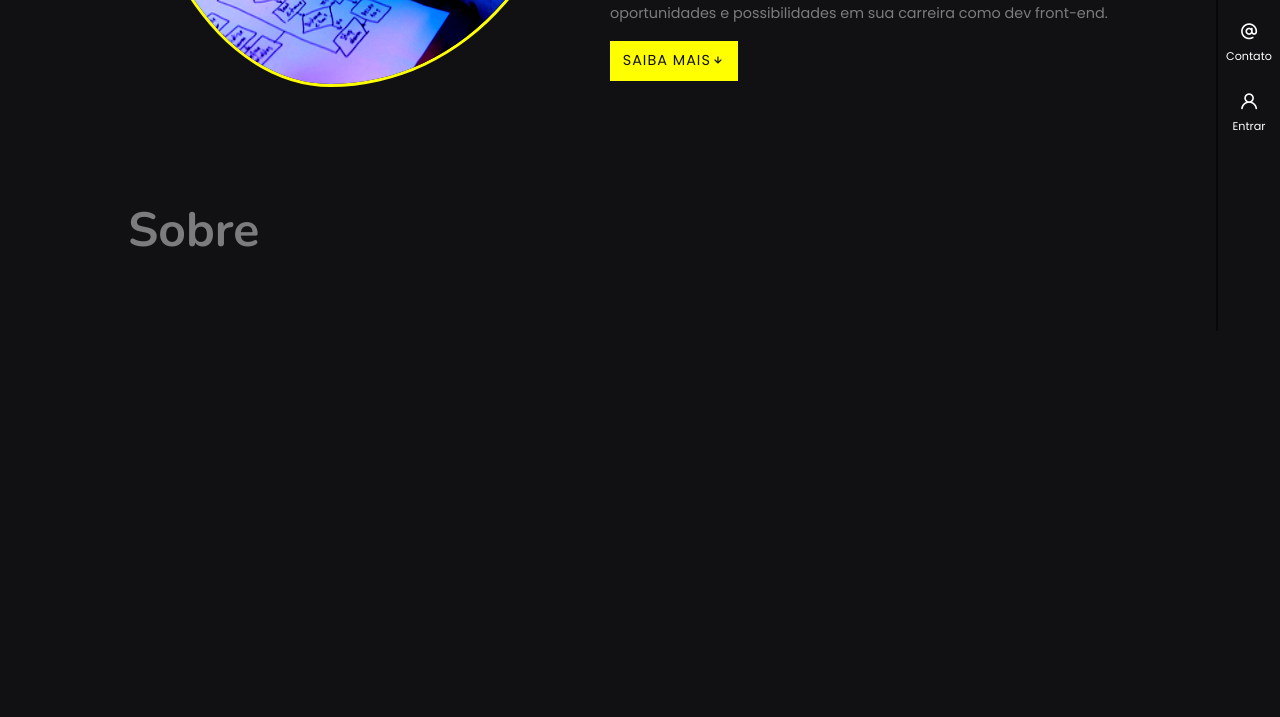
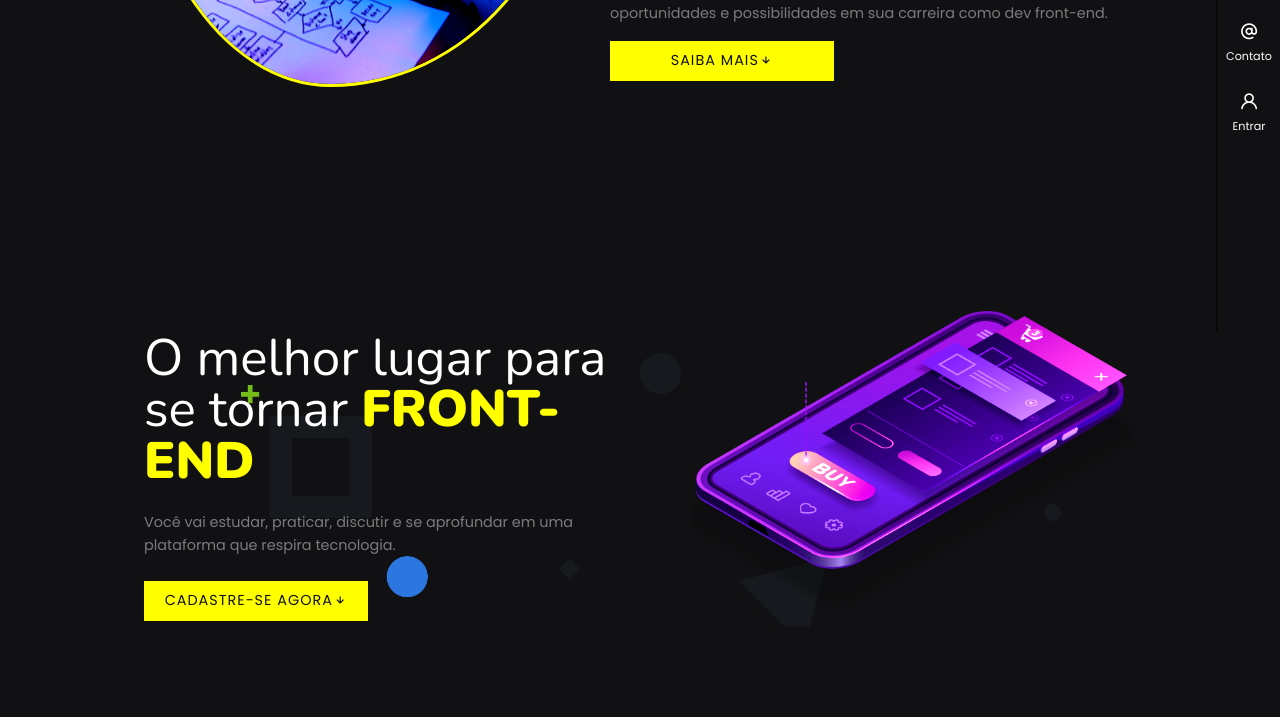
Before and after one commit to dev-marcioreis/study, a plain HTML site: page index.html in a window 1280 px wide. Shown: the part 523-1240 px from the top of the page. Drawn offline with nearby package versions, Linux system fonts and the light colour scheme.

Commit message:
About section

```diff
--- a/assets/css/style.css
+++ b/assets/css/style.css
@@ -63,6 +63,7 @@ body {
   color: var(--color-text);
   line-height: var(--line-height);
   font-size: var(--font-size);
+  overflow-x: hidden;
 }
 ::-webkit-scrollbar {
   width: .5rem;
@@ -105,9 +106,31 @@ img {
   display: block;
 }
 
+.btn {
+  width: 14rem;
+  height: 2.5rem;
+  background: var(--color-yellow);
+  display: flex;
+  align-items: center;
+  justify-content: center;
+  cursor: pointer;
+  transition: var(--transition);
+}
+.btn:hover {
+  transform: scale(1.05);
+}
+.btn span {
+  color: var(--color-black);
+  text-transform: uppercase;
+  letter-spacing: 1px;
+}
+.btn i {
+  color: var(--color-black);
+}
+
 
 /*==========Média Query Tablet==========*/
-@media (max-width: 1024px) {
+@media (max-width: 992px) {
   .container{
       width: var(--container-md);
   }
@@ -377,36 +400,74 @@ img {
 .text__container p {
   margin-block-end: 1rem;
 }
-.home__btn {
-  width: 8rem;
-  height: 2.5rem;
-  background: var(--color-yellow);
+
+/*==========About==========*/
+.about {
+  min-height: 100vh;
+  margin-block-start: 15rem;
+}
+.about__container {
   display: flex;
   align-items: center;
-  justify-content: center;
-  cursor: pointer;
+  justify-content: space-between;
+  background-image: url('../images/about-bg.png');
+  background-size: cover;
+  background-position: center;
+  background-repeat: no-repeat;
+}
+.about__text {
+  display: flex;
+  align-items: flex-start;
+  flex-direction: column;
+  padding: 0 1rem;
+}
+.about__text h2 {
+  font-size: 3.2rem;
+  line-height: 1;
+  color: var(--color-white);
+  font-weight: 100;
+  margin-block-end: 1.5rem;
+}
+.about__text h2 span {
+  font-family: var(--font-title);
+  font-weight: 900;
+  color: var(--color-yellow);
+  text-transform: uppercase;
+}
+.about__text p {
+  margin-block-end: 1.5rem;
+}
+.home__image {
+  padding: 0 1rem;
+}
+.home__image img {
+  width: 35vw;
+  filter: brightness(1.2) contrast(1.2);
   transition: var(--transition);
+  animation: float 4s linear infinite;
 }
-.home__btn:hover {
-  transform: scale(1.05);
-}
-.home__btn span {
-  color: var(--color-black);
-  text-transform: uppercase;
-  letter-spacing: 1px;
-}
-.home__btn i {
-  color: var(--color-black);
+
+/*==========Animation==========*/
+@keyframes float {
+  0%, 100% {
+    transform: translateY(0);
+  }
+  50% {
+    transform: translateY(-2rem);
+  }
 }
 
 
+
 /*==========Sections==========*/
-.about, .metodo, .plus, .cases, .bonus, .plans, .contact {
+.metodo, .plus, .cases, .bonus, .plans, .contact {
   height: 100vh;
 }
 
+
+
 /*==========Media Query Tablet==========*/
-@media (max-width: 1024px) {
+@media (max-width: 992px) {
 
   /*==========Header==========*/
   .navbar__list {
@@ -439,6 +500,29 @@ img {
     height: 2.2rem;
   }
 
+  /*==========About==========*/
+  .about {
+    min-height: auto;
+    margin-block-start: 10rem;
+  }
+  .about__container {
+    justify-content: center;
+    flex-direction: column;
+  }
+  .about__text {
+    padding: 0;
+  }
+  .about__text h2 {
+    font-size: 2rem;
+  }
+  .home__image {
+    margin-block-start: 4rem;
+    padding: 0;
+  }
+  .home__image img {
+    width: 70vw;
+  }
+
 }
 
 /*==========Media Query Mobile==========*/
@@ -467,4 +551,9 @@ img {
     margin-block-end: 2rem;
   }
 
+  /*==========About==========*/
+  .home__image img {
+    width: 90vw;
+  }
+
 }
--- a/index.html
+++ b/index.html
@@ -170,7 +170,7 @@
 								</h2>
 							</h1>
 							<p>Um mapa completo para sua evolução e ter acesso as melhores oportunidades e possibilidades em sua carreira como dev front-end.</p>
-							<a  href="#about" class="home__btn">
+							<a  href="#about" class="btn">
 								<span>Saiba mais</span>
 								<i class="uil uil-arrow-down"></i>
 							</a>
@@ -179,10 +179,20 @@
 				</div>
 			</section>
 
-			<!--========Home========-->
+			<!--========About========-->
 			<section class="section about" id="about">
 				<div class="about__container">
-					<h1>Sobre</h1>
+					<div class="about__text">
+						<h2>O melhor lugar para se tornar <span>front-end</span></h2>
+						<p>Você vai estudar, praticar, discutir e se aprofundar em uma plataforma que respira tecnologia.</p>
+						<a  href="#" class="btn">
+							<span>cadastre-se agora</span>
+							<i class="uil uil-arrow-down"></i>
+						</a>
+					</div>
+					<div class="home__image">
+						<img src="assets/images/about.png" alt="Home Image">
+					</div>
 				</div>
 			</section>
 
```
Also changed, not shown: assets/images/about-bg.png (added), assets/images/about.png (added).
